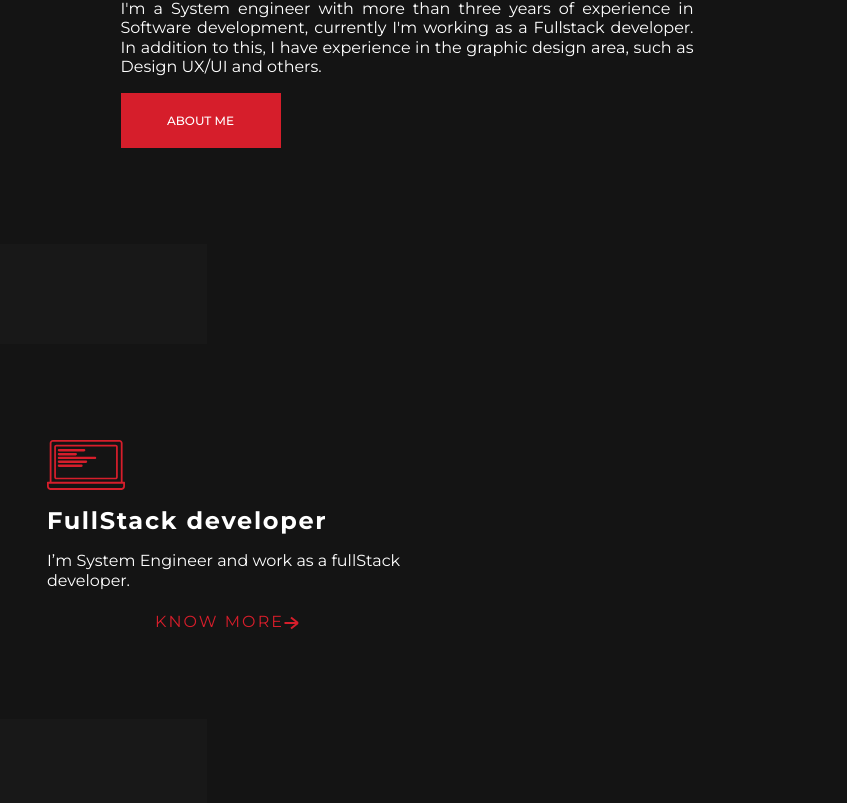
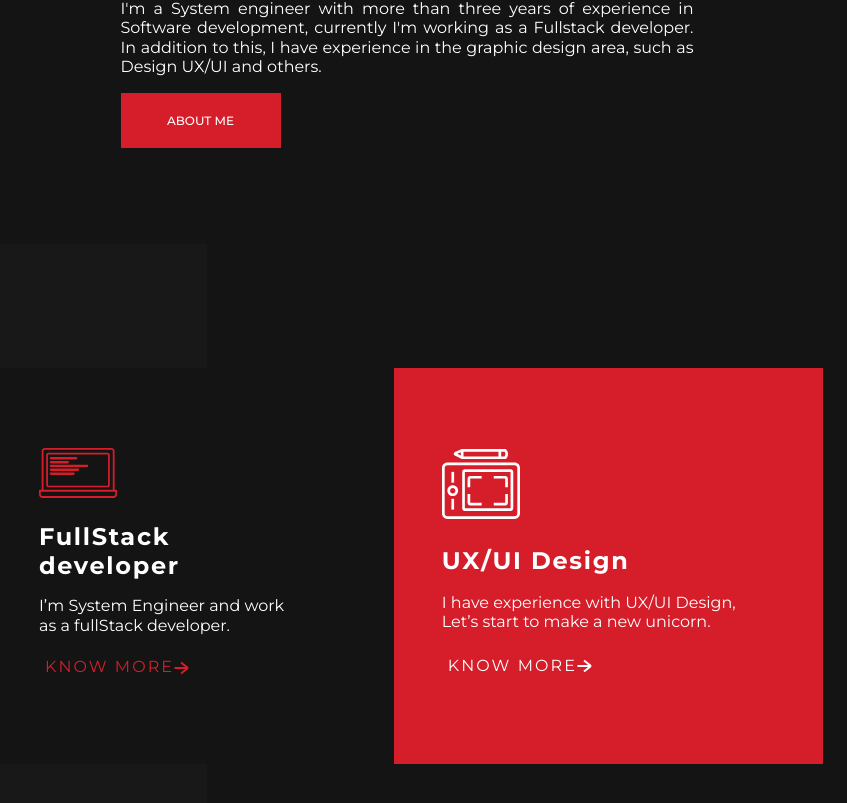
Before and after one commit to kevincastillo19/portfolio, a React (Vite) app: page / in a window 1280 px wide. Shown: the part 289-1092 px from the top of the page, without its empty margins (433-1280 px from the left). Built offline with nearby package versions, Linux system fonts and the light colour scheme.

Commit message:
feat: complete two first cards

```diff
--- a/src/components/Card/cardStyles.module.scss
+++ b/src/components/Card/cardStyles.module.scss
@@ -6,24 +6,34 @@
     background: $darkGray;
     color:$white;
 }
+.card-primary{
+    background: $primaryColor;
+    color:$white;
+}
+
+.card-primary .cardIcon{
+    filter:brightness(100);
+}
 
 .cardIcon{
     max-width: 4.9rem;
-    padding:1rem 0;
+    margin-bottom:1.5rem;
 }
 
 .cardContainer{
     max-width:361px;
     max-height: 382px;
-    padding:5rem;
+    padding:5rem 3rem;
     display: flex;
     flex-direction: column;
     justify-content: space-around;
 }
-.cardButton-gray {
+
+.cardButtonText {
     text-transform: uppercase;
     background: none;
     border:none;
+    text-align: left;
 }
 
 .cardButton-gray span{
@@ -40,3 +50,19 @@
 .buttonIcon-gray{
     vertical-align: middle;
 }
+
+.cardButton-primary span{
+    font-style: normal;
+    font-weight: 400;
+    font-size: 16px;
+    line-height: 188.9%;
+    /* or 30px */
+    letter-spacing: 0.13em;
+    color:$white;
+    vertical-align: middle;
+}
+
+.buttonIcon-primary{
+    vertical-align: middle;
+    filter:brightness(100);
+}
--- a/src/components/Card/index.tsx
+++ b/src/components/Card/index.tsx
@@ -23,7 +23,7 @@ export const Card = ({
             <p className={styles.caption}>{caption}</p>
             {buttonText && (
                 <button
-                    className={`${styles['cardButton-' + color]}`}
+                    className={`${styles.cardButtonText} ${styles['cardButton-' + color]}`}
                     onClick={() => buttonAction}
                 >
                     <span>{buttonText}</span>
--- a/src/pages/Home/homeStyles.module.scss
+++ b/src/pages/Home/homeStyles.module.scss
@@ -19,7 +19,13 @@
 }
 
 .cardsFrame{
+    display:flex;
+    justify-content:space-around;
     position: absolute;
     top:6.25rem;
     left:25rem;
 }
+.cardsFrame > * {
+    margin:1.5rem;
+
+}
--- a/src/pages/Home/index.tsx
+++ b/src/pages/Home/index.tsx
@@ -2,6 +2,7 @@ import { Feed } from '../../components/Feed'
 import styles from './homeStyles.module.scss'
 import { Card } from '../../components/Card/index'
 import laptopIcon from '../../assets/img/icons/laptop-icon.svg'
+import tabletIcon from '../../assets/img/icons/tablet-icon.svg'
 export const Home = () => {
     const CAPTION_TEXT =
         "I'm a System engineer with more than three years of experience in Software development, currently I'm working as a Fullstack developer. In addition to this, I have experience in the graphic design area, such as Design UX/UI and others."
@@ -25,6 +26,14 @@ export const Home = () => {
                       buttonText='Know more'
                       buttonAction={()=> console.log("know more fullstack")}
                   />
+                  <Card
+                      icon={tabletIcon}
+                      color="primary"
+                      title="UX/UI Design"
+                      caption="I have experience with UX/UI Design, Let’s start to make a new unicorn."
+                      buttonText='Know more'
+                      buttonAction={()=> console.log("know more fullstack")}
+                  />
                 </div>
             </section>
         </>
```
Also changed, not shown: src/assets/img/icons/tablet-icon.svg.
